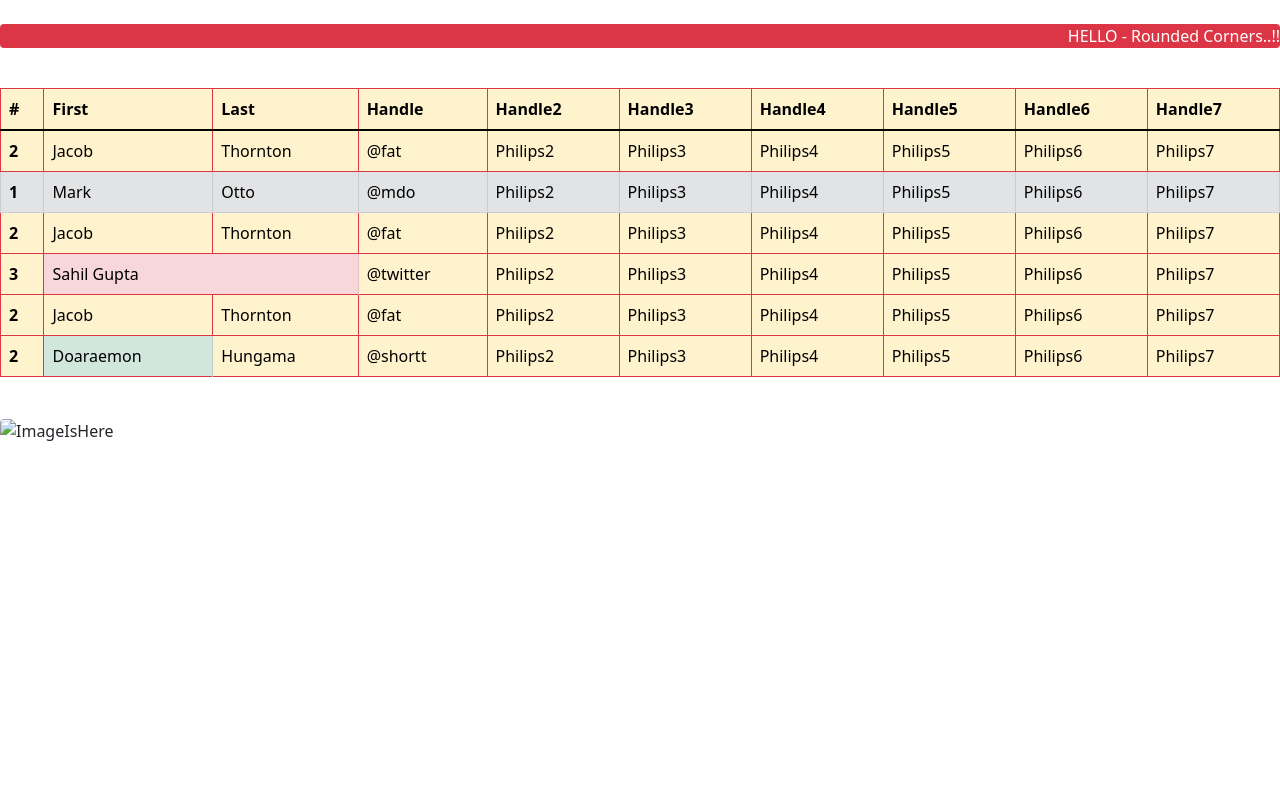
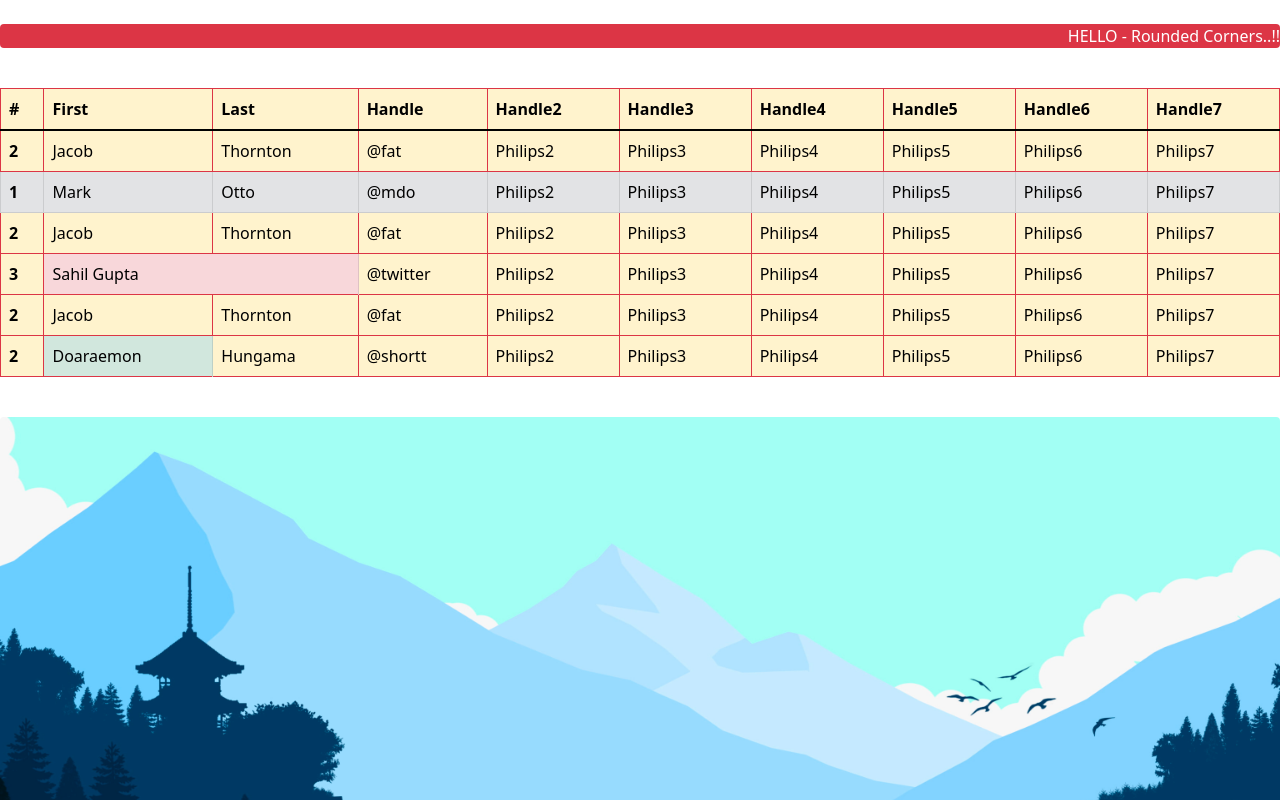
Before and after one commit to sahilgupta3030/Bootstrap-5-Initial-Expts-02, a plain HTML site: page index.html in a window 1280 px wide. Shown: the top 800 px of the page. Drawn offline with nearby package versions, Linux system fonts and the light colour scheme.

Commit message:
Corrected File Location

```diff
--- a/index.html
+++ b/index.html
@@ -133,14 +133,10 @@
     <class class="container-fluid">
         <class class="row">
             <class class="col-12">
-                <img src="/Example-02/img1.jpg" alt="ImageIsHere" class="img-fluid rounded">
+                <img src="img1.jpg" alt="ImageIsHere" class="img-fluid rounded">
             </class>
         </class>
     </class>
-
-
-
-
 
 
 
```
